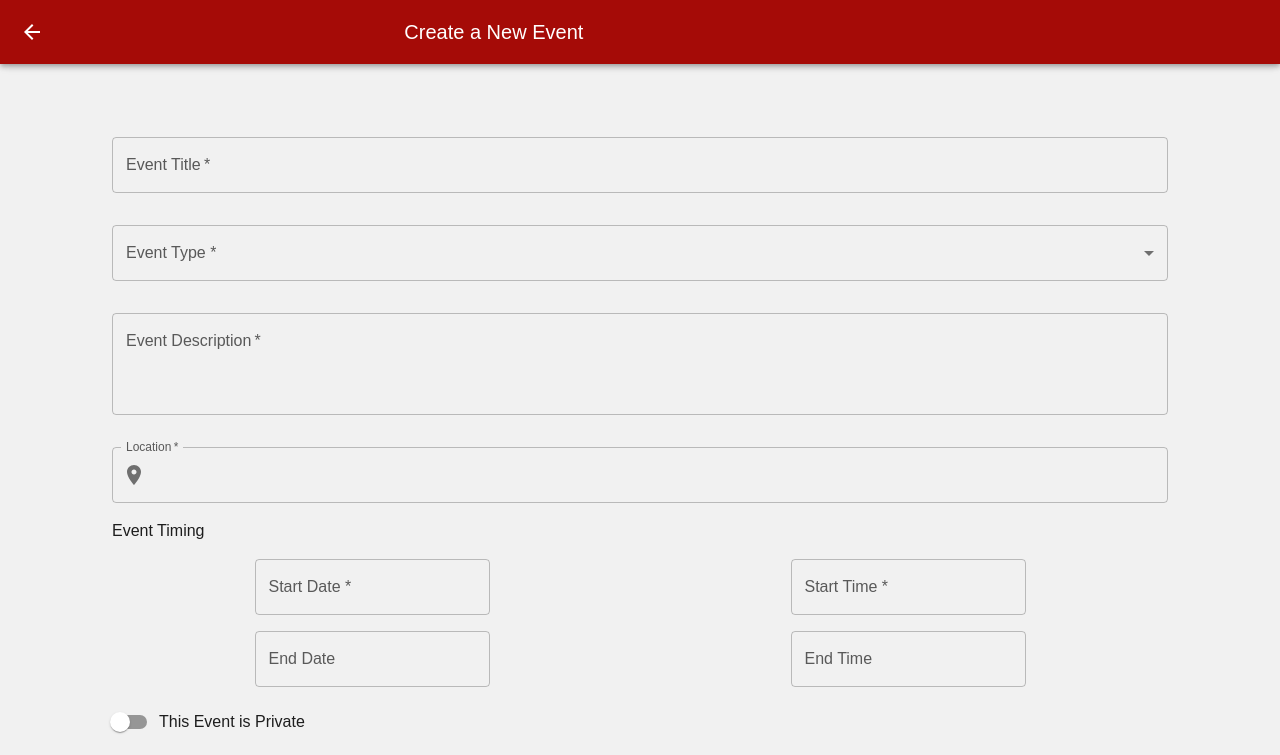
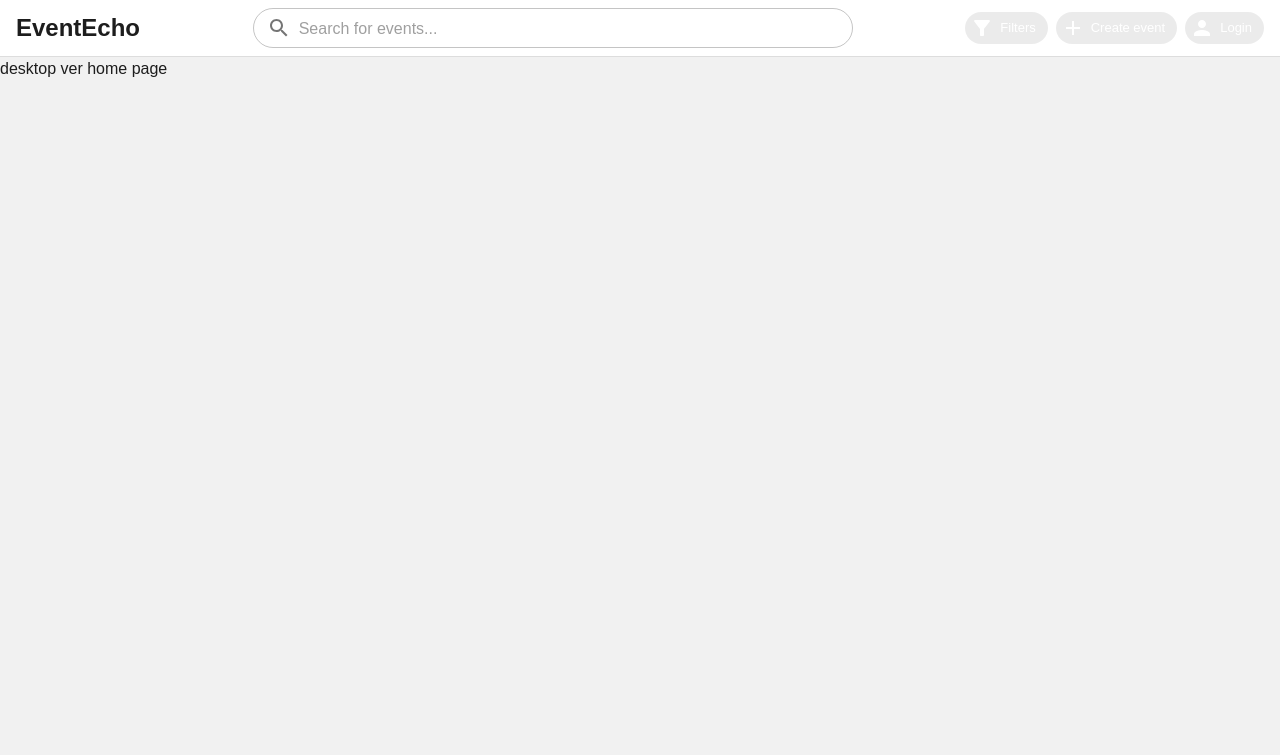
Before and after one commit to Winsthai/EventEcho, a React app in the folder client/: page /createEvent in a window 1280 px wide. Shown: the top 755 px of the page. Built offline with nearby package versions, Linux system fonts and the light colour scheme; the HTML template or start-up script is replaced by a standard one.

Commit message:
create desktop ver .jsx file and added to App.jsx

```diff
--- a/client/src/App.jsx
+++ b/client/src/App.jsx
@@ -2,6 +2,7 @@ import { BrowserRouter, Routes, Route } from "react-router-dom";
 import HomePage from "./Components/HomePage/HomePage";
 import EventPage from "./Components/EventPage/EventPage";
 import CreateEventPage from "./Components/CreateEventPage/CreateEventPage";
+import DesktopCreateEventPage from "./Components/CreateEventPage/DesktopCreateEventPage";
 import EditEventPage from "./Components/EditEventPage/EditEventPage";
 import MobileNavBar from "./Components/MobileNavBar";
 import LoginPage from "./Components/LoginPage/LoginPage";
@@ -27,8 +28,9 @@ function App() {
           ></Route>
           <Route
             path="/createEvent"
-            element={<CreateEventPage></CreateEventPage>}
+            element={isMobile ? <CreateEventPage></CreateEventPage> : <DesktopCreateEventPage></DesktopCreateEventPage>}
           ></Route>
+
           <Route path="/user/:id" element={<UserPage></UserPage>}></Route>
           <Route path="/login" element={<LoginPage></LoginPage>}></Route>
           <Route path="/signUp" element={<SignUpPage></SignUpPage>}></Route>
--- /dev/null
+++ b/client/src/Components/CreateEventPage/DesktopCreateEventPage.jsx
@@ -0,0 +1,5 @@
+const DesktopCreateEventPage = () => {
+    return <div>desktop ver home page</div>;
+};
+
+export default DesktopCreateEventPage;
```
